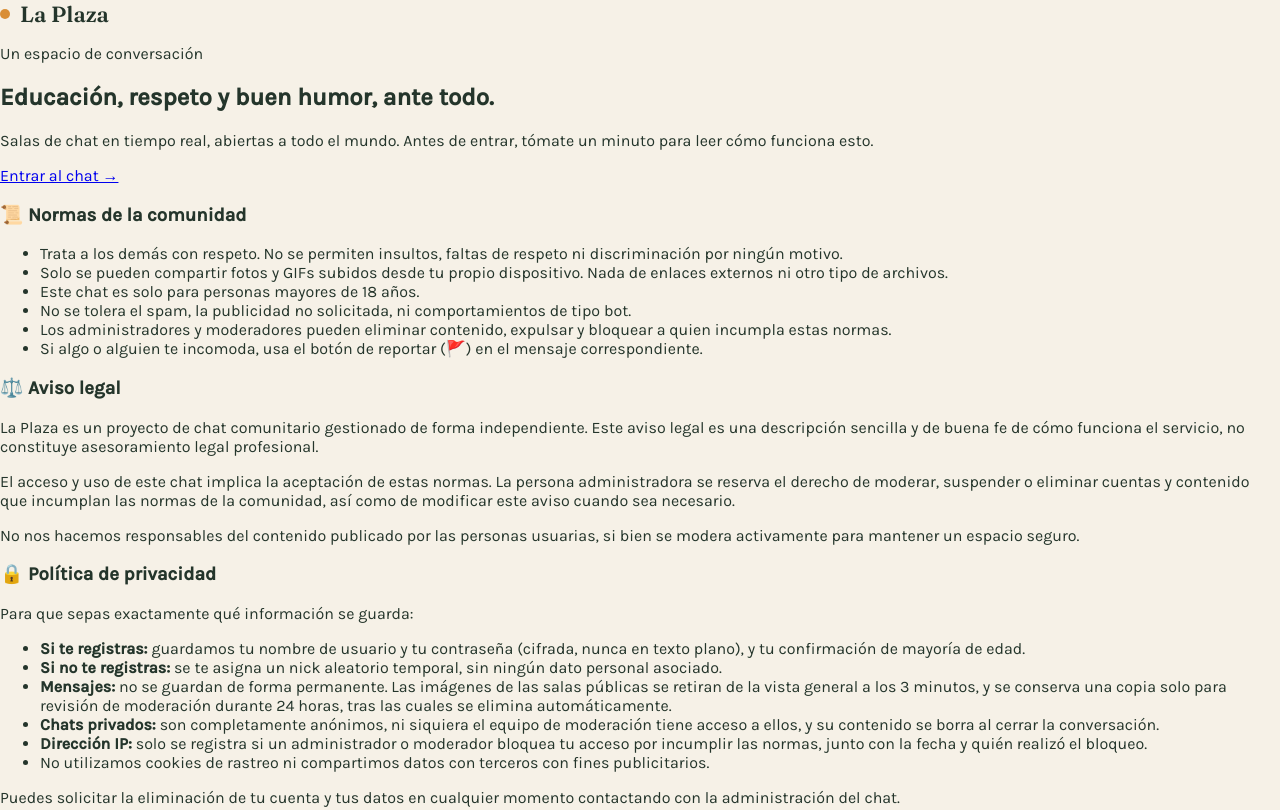
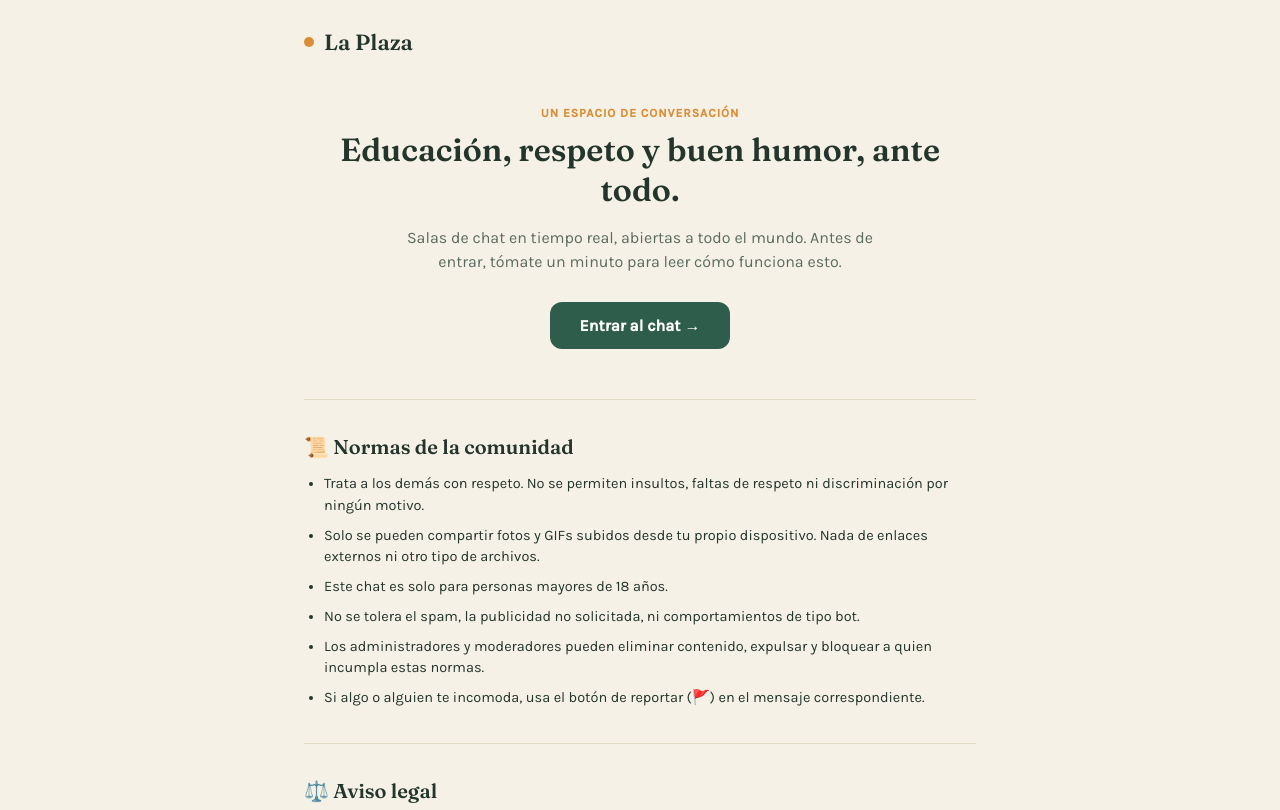
Before and after one commit to Fefesu/chat-educativo, a website: page public/index.html in a window 1280 px wide. Shown: the top 810 px of the page. Drawn offline with Linux system fonts and the light colour scheme.

Commit message:
Add files via upload

```diff
--- a/public/style.css
+++ b/public/style.css
@@ -534,3 +534,102 @@ body {
   }
   .ventana-privado { width: 100%; height: 260px; }
 }
+
+/* ================== PAGINA DE BIENVENIDA (LANDING) ================== */
+.landing-body {
+  height: auto;
+  width: auto;
+  overflow: auto;
+}
+.landing {
+  max-width: 720px;
+  margin: 0 auto;
+  padding: 0 24px 60px;
+}
+.landing-cabecera {
+  padding: 28px 0 10px;
+}
+.landing-hero {
+  text-align: center;
+  padding: 40px 0 50px;
+  border-bottom: 1px solid var(--borde);
+}
+.landing-eyebrow {
+  font-size: 12px;
+  text-transform: uppercase;
+  letter-spacing: 0.08em;
+  color: var(--ambar);
+  font-weight: 600;
+  margin: 0 0 10px;
+}
+.landing-hero h2 {
+  font-family: 'Fraunces', serif;
+  font-size: 32px;
+  font-weight: 600;
+  line-height: 1.25;
+  margin: 0 0 16px;
+}
+.landing-subtexto {
+  color: var(--tinta-suave);
+  font-size: 16px;
+  line-height: 1.5;
+  max-width: 480px;
+  margin: 0 auto 28px;
+}
+.landing-btn-entrar {
+  display: inline-block;
+  background: var(--verde);
+  color: #fff;
+  text-decoration: none;
+  font-weight: 600;
+  font-size: 16px;
+  padding: 14px 30px;
+  border-radius: 12px;
+  transition: background 0.15s;
+}
+.landing-btn-entrar:hover { background: #264C3E; }
+
+.landing-seccion {
+  padding: 34px 0;
+  border-bottom: 1px solid var(--borde);
+}
+.landing-seccion h3 {
+  font-family: 'Fraunces', serif;
+  font-size: 20px;
+  font-weight: 600;
+  margin: 0 0 14px;
+}
+.landing-seccion p {
+  color: var(--tinta);
+  font-size: 14.5px;
+  line-height: 1.6;
+  margin: 0 0 12px;
+}
+.landing-lista {
+  margin: 0;
+  padding-left: 20px;
+  display: flex;
+  flex-direction: column;
+  gap: 8px;
+}
+.landing-lista li {
+  font-size: 14.5px;
+  line-height: 1.5;
+  color: var(--tinta);
+}
+
+.landing-footer {
+  text-align: center;
+  padding: 40px 0 0;
+}
+.landing-btn-footer { margin-bottom: 16px; }
+.landing-copy {
+  font-size: 12px;
+  color: var(--tinta-suave);
+}
+
+@media (max-width: 600px) {
+  .landing { padding: 0 16px 40px; }
+  .landing-hero h2 { font-size: 24px; }
+  .landing-subtexto { font-size: 14px; }
+}
```
